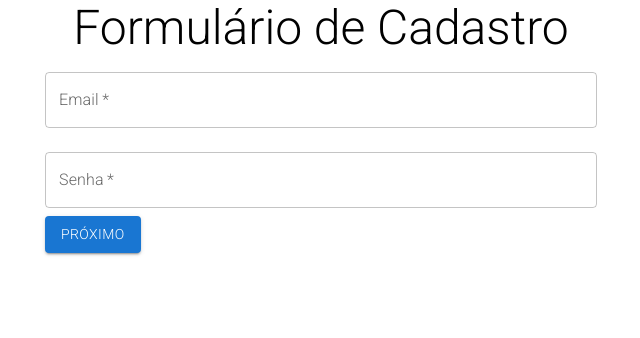
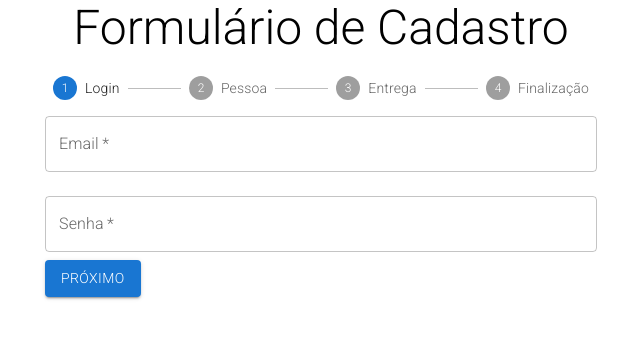
Before and after one commit to GhaSilva/formulario-cadastro-react, a React (Create React App) app: page / in a window 1280 px wide. Shown: the top 338 px of the page, without its empty margins (319-959 px from the left). Built offline with nearby package versions, Linux system fonts and the light colour scheme.

Commit message:
Finalizando form

```diff
--- a/src/App.js
+++ b/src/App.js
@@ -6,7 +6,7 @@ import '@fontsource/roboto/300.css'
 function App() {
   return (
     <Container component="article" maxWidth="sm">
-      <Typography variant="h3" component="h1" align="center">Formulário de Cadastro</Typography>
+      <Typography marginBottom="20px" variant="h3" component="h1" align="center">Formulário de Cadastro</Typography>
       <FormularioCadastro aoEnviar={aoEnviarForm} validarCPF={validarCPF}/>
     </Container>
 
--- a/src/components/FormularioCadastro/FormularioCadastro.jsx
+++ b/src/components/FormularioCadastro/FormularioCadastro.jsx
@@ -1,3 +1,4 @@
+import { StepLabel, Stepper, Typography, Step } from "@material-ui/core";
 import React, { useEffect, useState } from "react";
 import DadosEntrega from "./DadosEntrega";
 import DadosPessoais from "./DadosPessoais";
@@ -7,13 +8,17 @@ function FormularioCadastro({ aoEnviar, validarCPF }) {
   const [etapaAtual, setEtapaAtual] = useState(0);
   const [dadosColetados, setDados] = useState({});
   useEffect(() => {
-    console.log(dadosColetados);
+    if(etapaAtual === formularios.length-1){
+      aoEnviar(dadosColetados);
+    }
+
   });
 
   const formularios = [
     <DadosUsuario aoEnviar={coletarDados} />,
     <DadosPessoais aoEnviar={coletarDados} validarCPF={validarCPF} />,
     <DadosEntrega aoEnviar={coletarDados} />,
+    <Typography marginTop="40px" align="center" variant="h5">Cadastro finalizado</Typography>
   ];
 
   function coletarDados(dados) {
@@ -25,7 +30,15 @@ function FormularioCadastro({ aoEnviar, validarCPF }) {
     setEtapaAtual(etapaAtual + 1);
   }
 
-  return <>{formularios[etapaAtual]}</>;
+  return <>
+  <Stepper activeStep={etapaAtual}>
+    <Step><StepLabel>Login</StepLabel></Step>
+    <Step><StepLabel>Pessoa</StepLabel></Step>
+    <Step><StepLabel>Entrega</StepLabel></Step>
+    <Step><StepLabel>Finalização</StepLabel></Step>
+  </Stepper>
+  {formularios[etapaAtual]}
+  </>;
 }
 
 export default FormularioCadastro;
```
